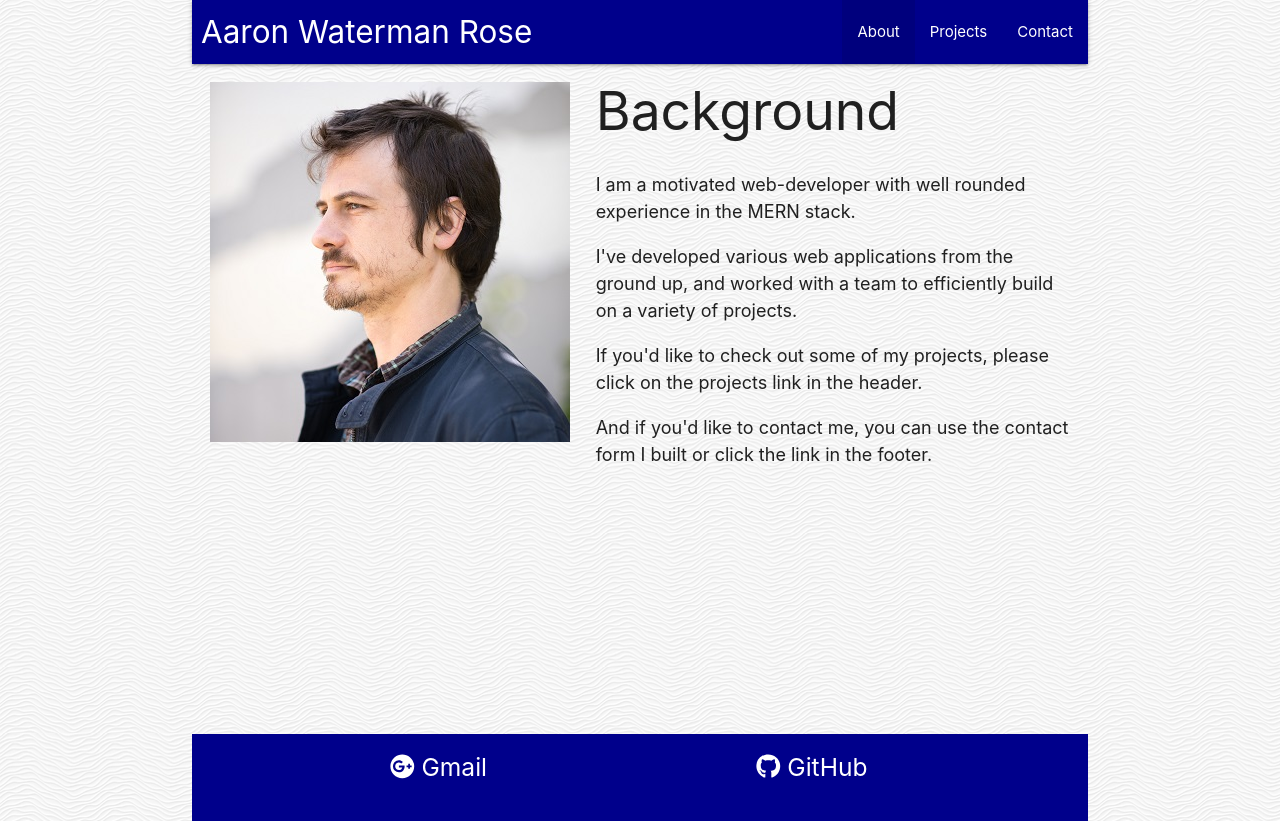
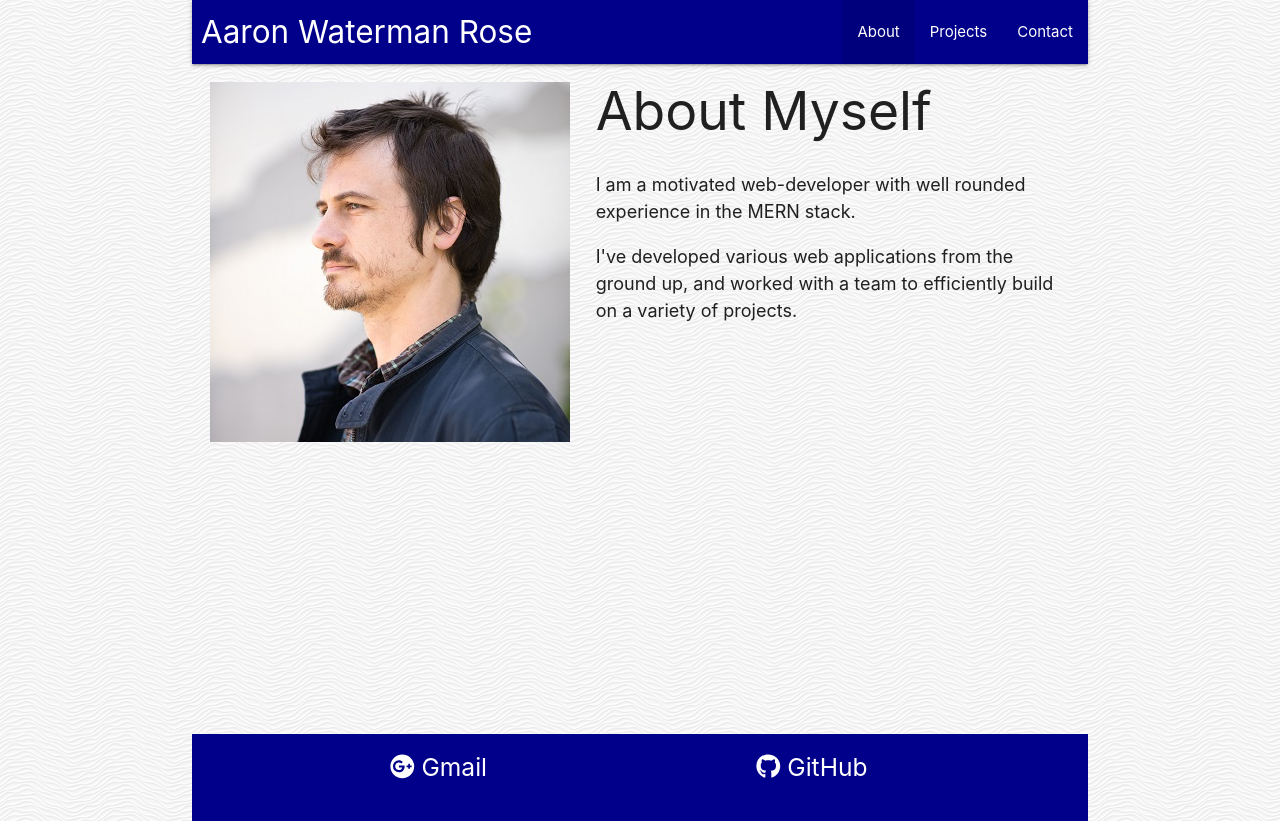
Before and after one commit to RexStrider/React-Portfolio, a React (Create React App) app in the folder client/: page / in a window 1280 px wide. Built offline with nearby package versions, Linux system fonts and the light colour scheme.

Commit message:
adjusted about bio

```diff
--- a/client/src/Components/About.js
+++ b/client/src/Components/About.js
@@ -1,6 +1,7 @@
 import './About.css';
 
 import React from 'react';
+import { Link } from 'react-router-dom';
 import portfolio_pic from '../Assets/Images/portfolio_pic.jpg';
 
 function About() {
@@ -9,11 +10,10 @@ function About() {
             <img src={portfolio_pic} alt="porfolio_pic" />
 
             <section>
-                <h2>Background</h2>
+                <h2>About Myself</h2>
                 <p>I am a motivated web-developer with well rounded experience in the MERN stack.</p>
                 <p>I've developed various web applications from the ground up, and worked with a team to efficiently build on a variety of projects.</p>
-                <p>If you'd like to check out some of my projects, please click on the projects link in the header.</p>
-                <p>And if you'd like to contact me, you can use the contact form I built or click the link in the footer.</p>
+
             </section>
         </div>
     );
```
